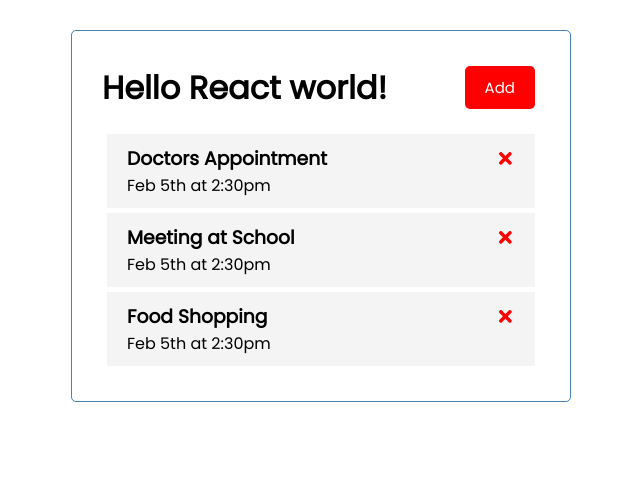
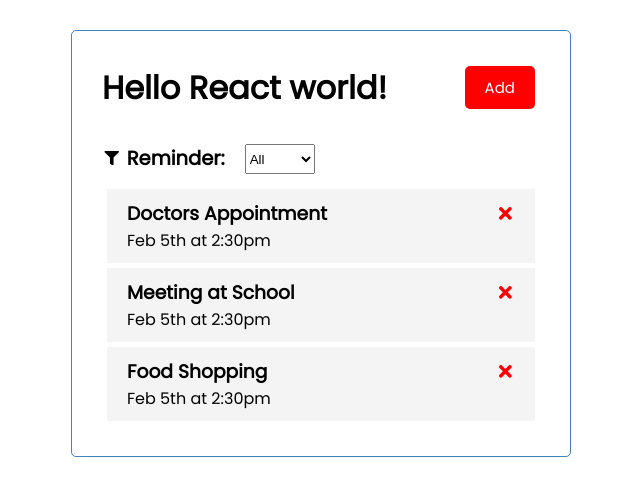
Before and after one commit to echo718/practice-crash-demo, a React (Create React App) app: page / in a window 1280 px wide. Shown: the top 496 px of the page, without its empty margins (319-959 px from the left). Built offline with nearby package versions, Linux system fonts and the light colour scheme.

Commit message:
12/05/2021

```diff
--- a/src/App.js
+++ b/src/App.js
@@ -1,7 +1,8 @@
-import { useState } from "react";
+import React, { useEffect, useState } from "react";
 import Header from "./components/Header";
 import AddTask from "./components/AddTask";
 import Tasks from "./components/Tasks";
+import Filter from "./components/Filter";
 
 function App() {
   const [clickShowTask, setClickShowTask] = useState(false);
@@ -29,6 +30,16 @@ function App() {
     },
   ]);
 
+  const [tasksAll, setTasksAll] = useState(tasks);
+
+  useEffect(() => {
+    setTasks(tasks);
+  }, [])
+  //为了tasks值变化时候调用
+  useEffect(() => {
+    console.log(tasks);
+  }, [tasks])
+
   const deleteTask = (id) => {
     setTasks(tasks.filter((task) => task.id !== id));
   };
@@ -50,6 +61,38 @@ function App() {
     );
   };
 
+  const reminderTrue = () => {
+
+    setTasks(tasksAll);
+    console.log(tasks, tasksAll);
+
+    setTasks(tasks.filter((task) => task.reminder));
+    console.log(true);
+  };
+
+
+  const reminderFalse = () => {
+    //给tasks赋值后，还是用的旧值，为什么不回调useEffect
+    setTasks(tasksAll);
+    console.log(tasks, tasksAll);
+
+    setTasks(tasks.filter((task) => !task.reminder));
+    console.log(false);
+  };
+
+
+//filter功能，点击set/unset 获得reminder=true的列表
+  const TargetOption = (value) => {
+
+    if (value == 1) {
+      reminderTrue();
+    } else if (value == 2) {
+      reminderFalse();
+    } else {
+      setTasks(tasksAll);
+    }
+  };
+
   return (
     <div className="container">
       <Header
@@ -58,6 +101,8 @@ function App() {
       />
 
       {clickShowTask && <AddTask onAdd={addTask} />}
+
+      <Filter option={TargetOption} />
 
       {tasks.length > 0 ? (
         <Tasks tasks={tasks} onDelete={deleteTask} onToggle={doubleClick} />
--- /dev/null
+++ b/src/components/Filter.js
@@ -0,0 +1,19 @@
+import { FaFilter } from 'react-icons/fa'
+import Select from './Select'
+import Filter_button from './Filter_button'
+
+const Filter = ({ option }) => {
+
+
+    return (
+        <div className='filter'>
+
+            <h2 style={{ float:'left' }}><FaFilter style={{paddingTop:'5px' }}/> Reminder:</h2>
+            <Select option={option} />
+
+
+        </div>
+    )
+}
+
+export default Filter
--- /dev/null
+++ b/src/components/Filter_button.js
@@ -0,0 +1,9 @@
+const Filter_button = ({  }) => {
+  return (
+    <button type="submit" className="btn" >
+      Filter
+    </button>
+  );
+};
+
+export default Filter_button;
--- /dev/null
+++ b/src/components/Select.js
@@ -0,0 +1,20 @@
+import { useState } from 'react'
+
+const Select = ({ option}) => {
+
+    const getValue = (e) =>{
+        option(e.target.value)
+    }
+
+  return (
+    <>
+      <select className="selectreminder" onChange={ (e) => getValue(e) }>
+        <option value="0">All</option>
+        <option value="1">Set</option>
+        <option value="2">UnSet</option>
+      </select>
+    </>
+  );
+};
+
+export default Select;
--- a/src/components/Tasks.js
+++ b/src/components/Tasks.js
@@ -2,6 +2,7 @@ import React from "react";
 import Task from "./Task";
 
 const Tasks = ({ tasks, onDelete, onToggle }) => {
+  console.log(9,tasks)
   return (
     <>
       {/* 为什么这里用大括号{}就不行 */}
--- a/src/index.css
+++ b/src/index.css
@@ -106,6 +106,19 @@ body {
   height: 20px;
 }
 
+.filter{
+  font-size: 13px;
+  height: 50px;
+  line-height: 50px;
+}
+
+.selectreminder{
+  float:left;
+  height: 30px;
+  width:70px;
+  margin: 10px 20px;
+}
+
 footer {
   margin-top: 30px;
   text-align: center;
```
